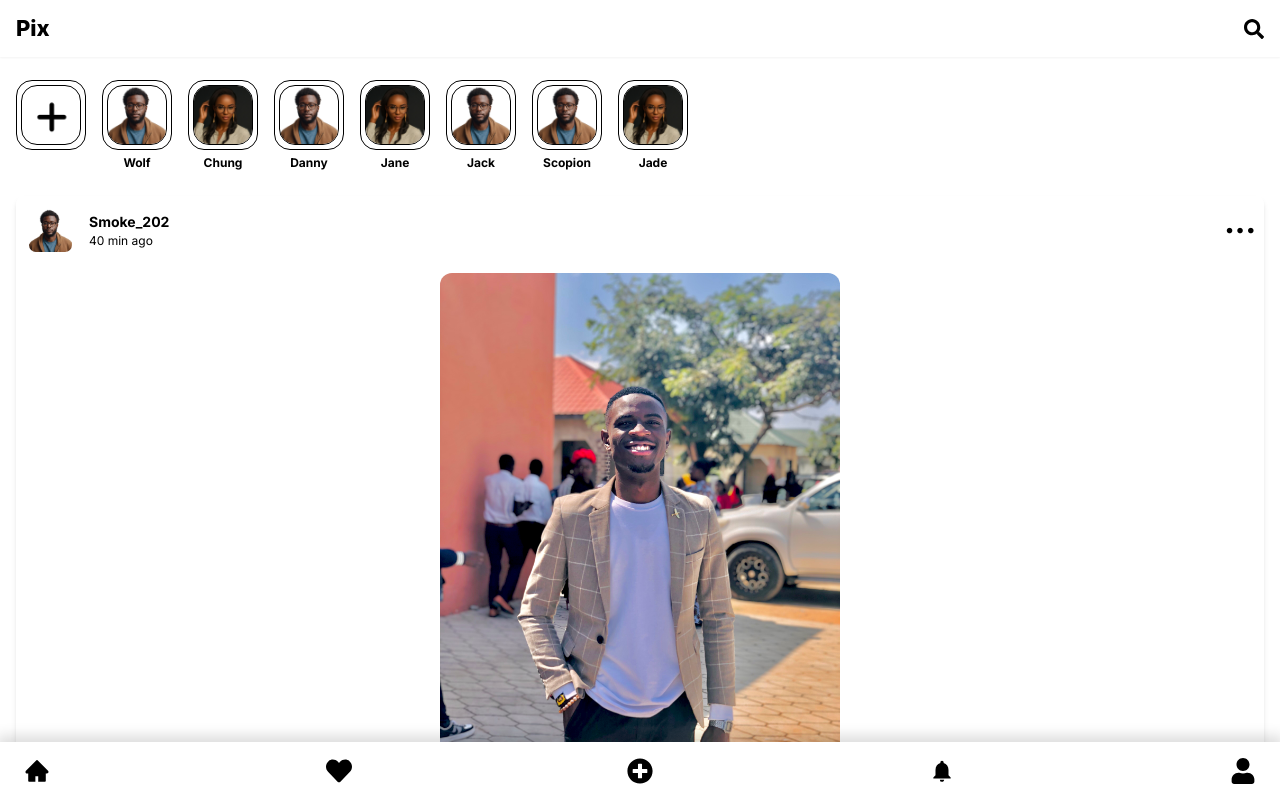
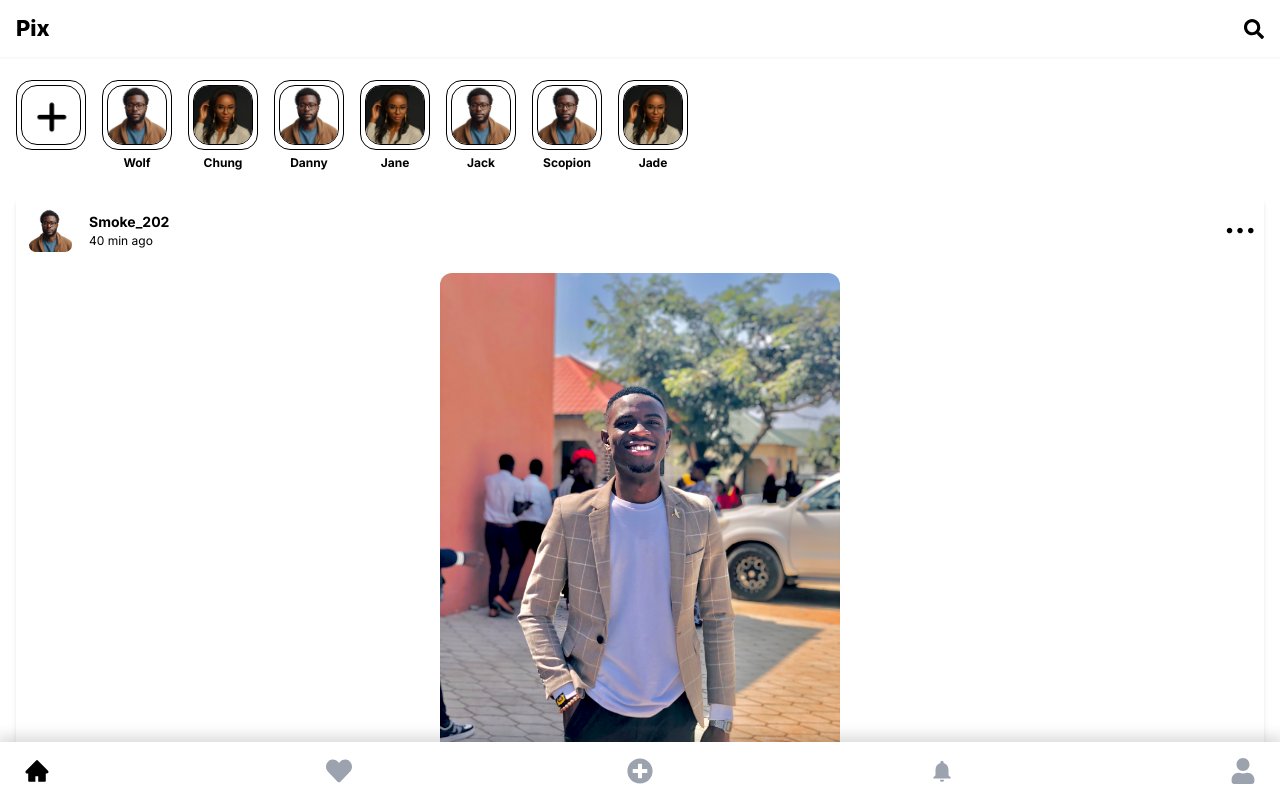
Before and after one commit to DumisaniLesley/pix, a Next.js app: page / in a window 1280 px wide. Shown: the top 798 px of the page. Built offline with nearby package versions, Linux system fonts and the light colour scheme.

Commit message:
Add client-side navigation and highlight active link

```diff
--- a/components/Shared/Navbar.jsx
+++ b/components/Shared/Navbar.jsx
@@ -1,4 +1,5 @@
-import React from 'react'
+'use client'
+import { usePathname } from 'next/navigation'
 import Link from 'next/link'
 import { AiFillHome } from "react-icons/ai";
 import { FaHeart, FaPlusCircle, FaUser   } from "react-icons/fa";
@@ -39,12 +40,15 @@ const Links = [
 ]
 
 const Navbar = () => {
+
+  const pathname = usePathname()
+
   return (
     <nav className='w-full bg-white py-4 px-4 fixed bottom-0 shadow-[0px_-3px_13px_3px_#00000024]'>
       <ul className='flex justify-between'>
         {Links.map((link) => (
           <li key={link.id} className='px-2'>
-            <Link href={link.path} className='text-[26px]'>
+            <Link href={link.path} className={`text-[26px] ${pathname === link.path ? 'text-black' : 'text-gray-400'}`}>
               {link.icon}
             </Link>
           </li>
```
